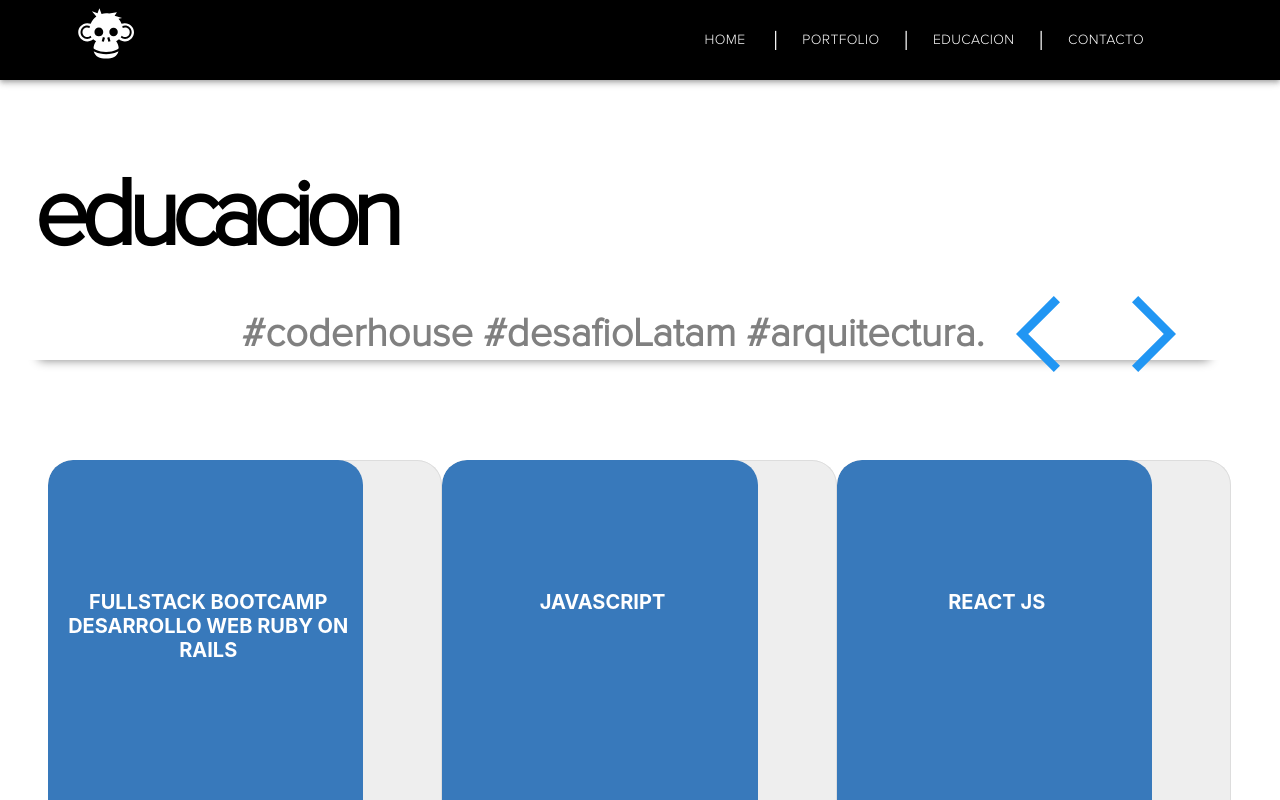
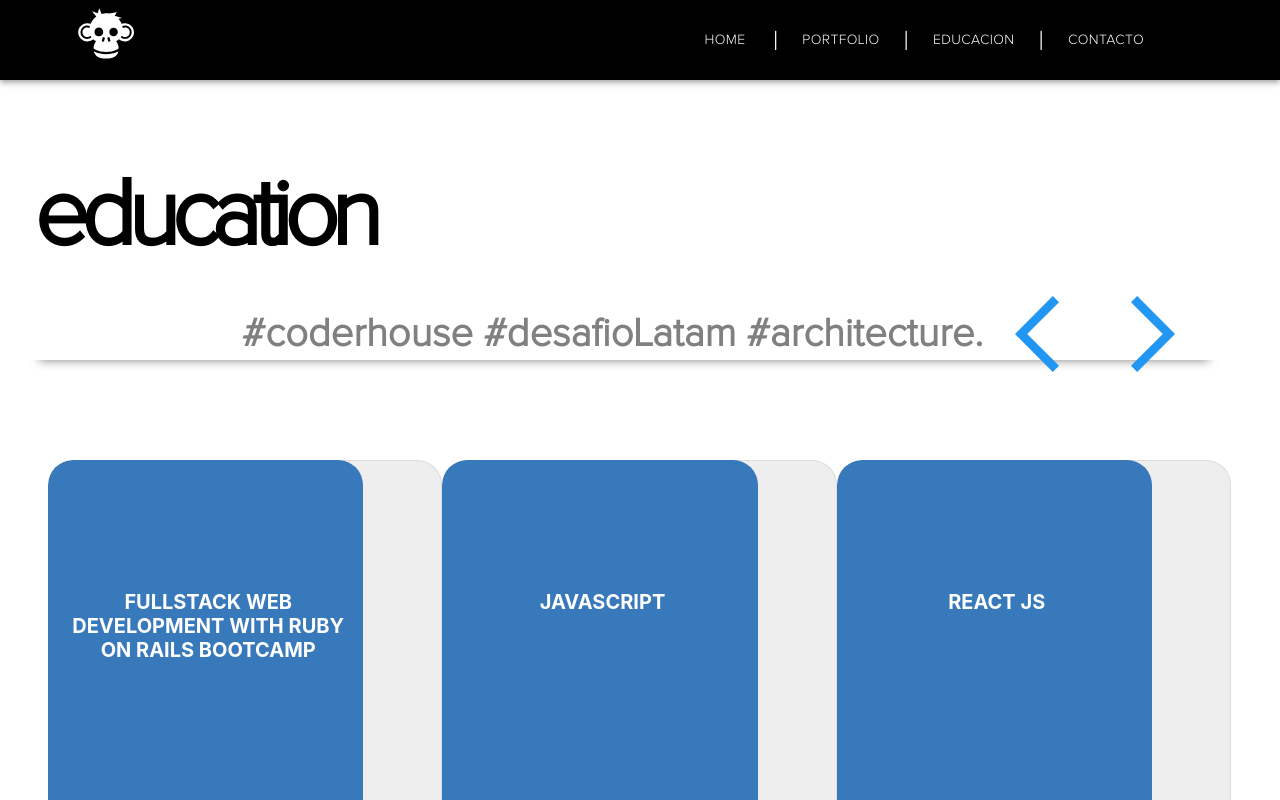
Before and after one commit to javierarancibia/work-porfolio, a React (Create React App) app: page / in a window 1280 px wide. Both pictures are taken after a click on the button "EDUCACION". Shown: the top 800 px of the page. Built offline with nearby package versions, Linux system fonts and the light colour scheme.

Commit message:
added expo app

```diff
--- a/src/components/EducationGrid.js
+++ b/src/components/EducationGrid.js
@@ -16,12 +16,12 @@ const EducationGrid = () => {
   const gridInfo = [
     {
       classname: "gridy-1 gridyhe-2",
-      title: "Fullstack Bootcamp Desarrollo Web Ruby on Rails",
+      title: "Fullstack Web Development with Ruby on Rails Bootcamp",
       subtitle: "Academia Desafio Latam 2020",
       link: "https://desafiosdev.s3.amazonaws.com/uploads/certification/image/11157/aprobacion-final-classroom-proyecto-full-stack-rails-g35-7839.png",
       diploma: true,
       img: [Desafio],
-      desc: 'Bootcamp de 4 meses enfocado a la especializacion en desarrollo de aplicaciones con Ruby on Rails'
+      desc: '4 Months Bootcamp of Full Stack Web Development with Ruby on Rails'
     },
     {
       classname: "gridy-1 gridyhe-2",
@@ -30,7 +30,7 @@ const EducationGrid = () => {
       link: "https://www.coderhouse.cl/certificados/60625f008ef20d0096645efb",
       diploma: true,
       img: [Coderhouse],
-      desc: 'Curso de 2 meses para profundizar mis conocimientos en Javascript y lograr desarrollar aplicaciones dinamicas'
+      desc: 'Two months intensive course of Web App Development with Javascript'
 
     },
     {
@@ -40,31 +40,32 @@ const EducationGrid = () => {
       link: "https://www.coderhouse.cl/certificados/60c6388c364906033e3591bb",
       diploma: true,
       img: [Coderhouse],
-      desc: 'Curso de 2 meses de introduccion y desarrollo de aplicaciones con React JS'
+      desc: 'Two months intensive course of Web App Development with React JS'
     },
     {
       classname: "gridy-1 gridyhe-2",
-      title: "React - The Complete Guide",
-      subtitle: 'Udemy',
-      diploma: false,
-      img: [Udemy],
-      desc: 'Profundizacion en el desarrollo de apps con React Js, en topicos como context, testing, redux y server side rendering'
+      title: "React Native with Expo",
+      subtitle: "Coderhouse 2021",
+      link: "https://www.coderhouse.cl/certificados/61de0096f53da30027d5212b?lang=en",
+      diploma: true,
+      img: [Coderhouse],
+      desc: 'Two months intensive course of Mobile App Development with React Native and Expo'
     },
     {
       classname: "gridy-1 gridyhe-2",
-      title: "Arquitectura",
-      subtitle: "Universidad de Viña del Mar",
+      title: "Architecture",
+      subtitle: "University of Viña del Mar",
       diploma: false,
       img: [uvm],
-      desc: 'Titulo de Pregrado en Arquitectura '
+      desc: 'Bachelor in Architecture'
     },
     {
       classname: "gridy-1 gridyhe-2",
-      title: "Idiomas",
-      subtitle: "Ingles IELTS 6.5",
+      title: "Languages",
+      subtitle: "Advanced English",
       diploma: false,
       img: ielts,
-      desc: 'Resultado de 6.5 en prueba IELTS realizada en la Universidad de Liverpool el año 2005'
+      desc: '6.5 IELTS scored in University of Liverpool 2005'
 
     },
   ];
--- a/src/components/EducationPaper.js
+++ b/src/components/EducationPaper.js
@@ -49,7 +49,7 @@ const EducationPaper = (props) => {
           data-aos-duration="1500"
           data-aos-easing="ease-in-out"
         >
-          educacion<span className="blink">_</span>
+          education<span className="blink">_</span>
         </h1>
         <h2
           style={{
@@ -64,7 +64,7 @@ const EducationPaper = (props) => {
           data-aos-duration="1500"
           data-aos-easing="ease-in-out"
         >
-          #coderhouse #desafioLatam #arquitectura.
+          #coderhouse #desafioLatam #architecture.
         </h2>
         <Button
           onClick={handleUi}
@@ -89,114 +89,6 @@ const EducationPaper = (props) => {
           <FcNext style={{ fontSize: "6rem" }} />
         </Button>
       </Grid>
-      {/* <Grid container xs={6}> */}
-        {/* <Paper
-          elevation={0}
-          data-aos="fade-right"
-          data-aos-offset="200"
-          data-aos-delay="50"
-          data-aos-duration="1500"
-          data-aos-easing="ease-in-out"
-        >
-          <ul style={{ paddingLeft: 0 }}>
-            <Link
-              style={{
-                display: "flex",
-                alignItems: "center",
-                cursor: "pointer",
-                fontFamily: "ProximaNova",
-                color: "black",
-                fontSize: 30,
-              }}
-              onClick={() => setItem(0)}
-            >
-              <b>React - The Complete Guide_</b> Udemy
-            </Link>
-            <Link
-              style={{
-                display: "flex",
-                alignItems: "center",
-                marginTop: "1.5rem",
-                cursor: "pointer",
-                fontFamily: "ProximaNova",
-                color: "black",
-                fontSize: 30,
-              }}
-              onClick={() => setItem(1)}
-            >
-              <b>React JS_</b> Coderhouse
-              <FaAngleRight
-                style={{ fontSize: 25, color: "black", marginLeft: "1rem" }}
-              />
-            </Link>
-            <Link
-              style={{
-                display: "flex",
-                alignItems: "center",
-                marginTop: "1.5rem",
-                cursor: "pointer",
-                fontFamily: "ProximaNova",
-                color: "black",
-                fontSize: 30,
-              }}
-              onClick={() => setItem(2)}
-            >
-              <b>Javascript_</b> Coderhouse
-              <FaAngleRight
-                style={{ fontSize: 25, color: "black", marginLeft: "1rem" }}
-              />
-            </Link>
-            <Link
-              style={{
-                display: "flex",
-                alignItems: "center",
-                marginTop: "1.5rem",
-                cursor: "pointer",
-                fontFamily: "ProximaNova",
-                color: "black",
-                fontSize: 30,
-              }}
-              onClick={() => setItem(3)}
-            >
-              <b>Fullstack Bootcamp RoR_</b> Desafio Latam
-              <FaAngleRight
-                style={{ fontSize: 25, color: "black", marginLeft: "1rem" }}
-              />
-            </Link>
-            <Link
-              style={{
-                display: "flex",
-                alignItems: "center",
-                marginTop: "1.5rem",
-                cursor: "pointer",
-                fontFamily: "ProximaNova",
-                color: "black",
-                fontSize: 30,
-              }}
-              onClick={() => setItem(4)}
-            >
-              <b>Arquitectura_</b> UVM
-              <FaAngleRight
-                style={{ fontSize: 25, color: "black", marginLeft: "1rem" }}
-              />
-            </Link>
-          </ul> */}
-        {/* </Paper> */}
-      {/* </Grid> */}
-      {/* <Grid xs={3}>
-          <img
-            src={Monkey}
-            width="450"
-            style={{ marginLeft: "3rem" }}
-            alt="Spinner"
-            className="monkeyAstronaut"
-            data-aos="fade-left"
-            data-aos-offset="200"
-            data-aos-delay="50"
-            data-aos-duration="1500"
-            data-aos-easing="ease-in-out"
-          />
-      </Grid> */}
       <EducationGrid />
     </div>
   );
--- a/src/components/PortfolioComponent.js
+++ b/src/components/PortfolioComponent.js
@@ -110,9 +110,16 @@ const PortfolioComponent = () => {
     {
       name: "React-RubyOnRails Pokedex",
       desc: "App de prueba con PokeApi y Ruby on Rails con React de Webpack",
-      tech: "#reactJs #bootstrap #RubyOnRails #Webpack",
+      tech: "#ReactJs #bootstrap #RubyOnRails",
       img: "https://user-images.githubusercontent.com/69688629/137804238-f852cc07-0e97-4c50-b866-d42ff4fc54a6.png",
       link: "https://pure-retreat-87325.herokuapp.com/",
+    },
+    {
+      name: "RandomRecipes App",
+      desc: "App de recetas con React Native - Expo y Edamam API",
+      tech: "#reactNative #CSS #Javascript #Expo",
+      img: "https://user-images.githubusercontent.com/69688629/151179890-9f9d7454-5c29-4fa6-b6b3-35b4a0b4a251.png",
+      link: "https://exp-shell-app-assets.s3.us-west-1.amazonaws.com/android/%40javathejat/food-app-6c76468fdf8f4428a529a0e166c34d9a-signed.apk",
     },
     {
       name: "...actualmente programando",
@@ -126,7 +133,7 @@ const PortfolioComponent = () => {
     <Grid
       container
       spacing={9}
-      style={{ width: "75rem", marginTop: 40 }}
+      style={{ width: "80rem", marginTop: 40 }}
       data-aos="fade-down"
       data-aos-offset="50"
       data-aos-delay="50"
@@ -140,7 +147,7 @@ const PortfolioComponent = () => {
               <CardMedia
                 component="img"
                 alt={eachItem.name}
-                height="200"
+                height="350"
                 image={eachItem.img}
                 title={eachItem.name}
               />
```
Also changed, not shown: src/components/img/expoapp.png (added), 1 other file (tests, documents, lock files or other folders).
